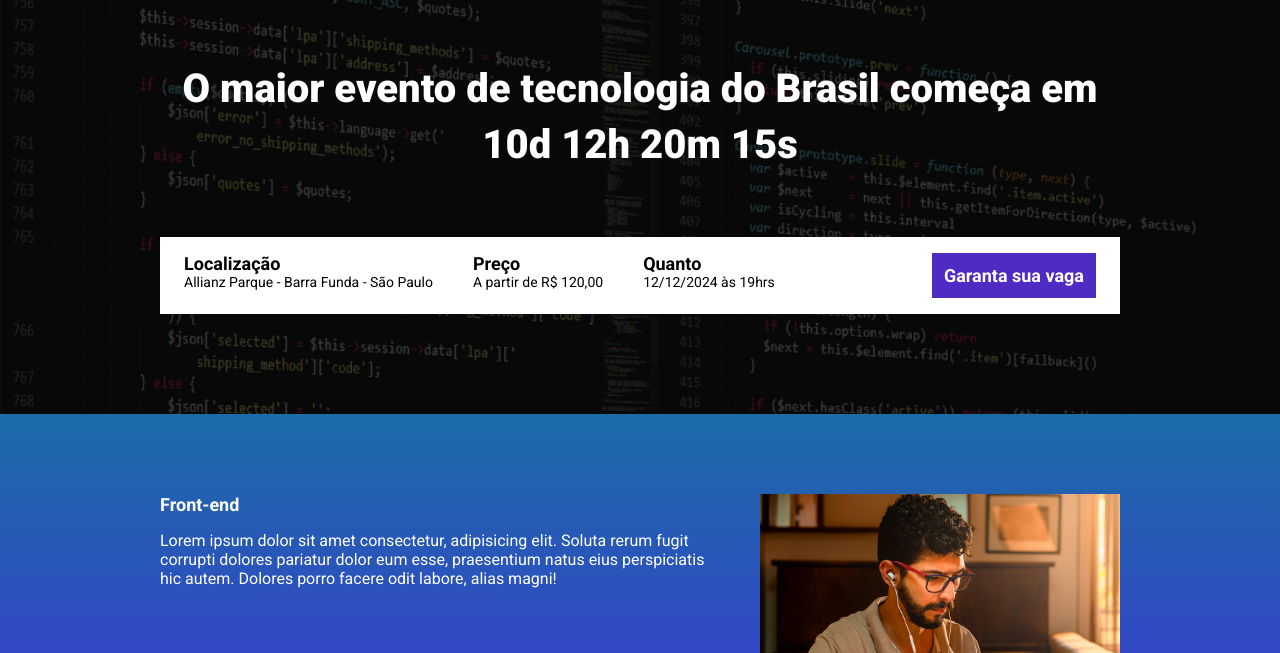
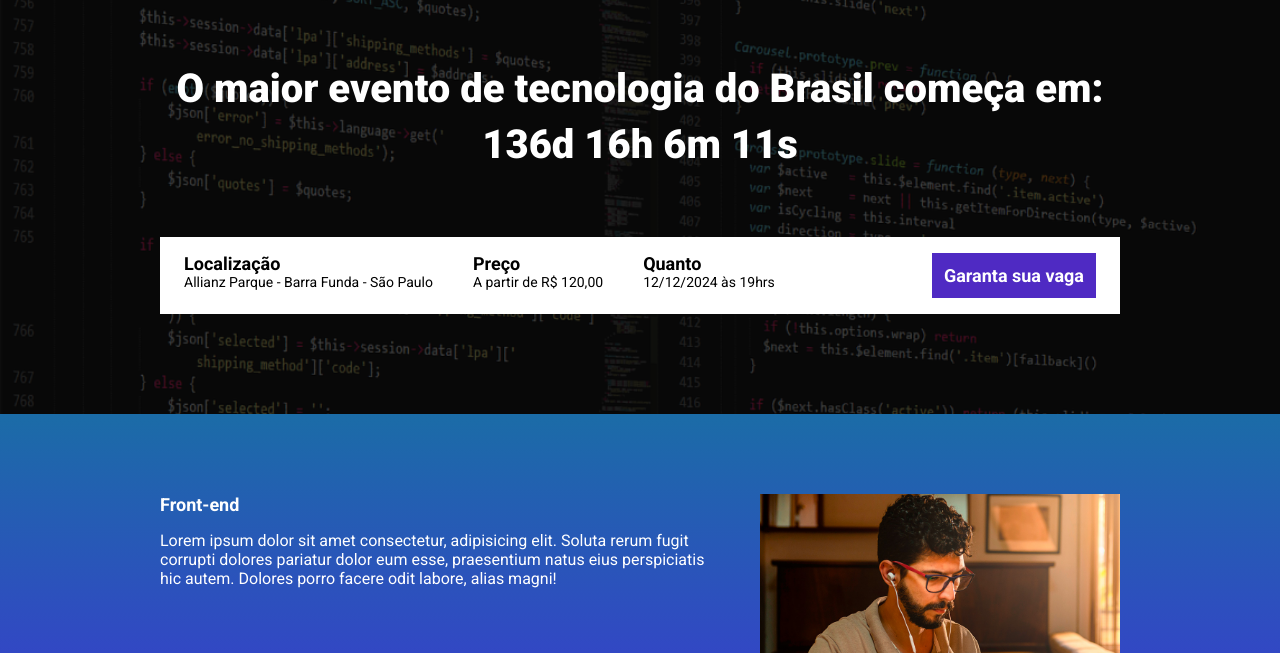
Before and after one commit to davidsaymon/ebacTechTalks, a website built with Parcel: page src/index.html in a window 1280 px wide. Shown: the part 147-800 px from the top of the page. Built offline with nearby package versions, Linux system fonts and the light colour scheme.

Commit message:
Criando a contagem regressiva

```diff
--- a/package.json
+++ b/package.json
@@ -2,9 +2,10 @@
   "name": "_5_ebactalks",
   "version": "1.0.0",
   "description": "",
-  "main": "index.js",
+
   "scripts": {
     "dev": "parcel src/index.html src/styles/main.scss src/scripts/main.js",
+    "build": "parcel build src/index.html",
     "test": "echo \"Error: no test specified\" && exit 1"
   },
   "keywords": [],
--- a/src/index.html
+++ b/src/index.html
@@ -18,7 +18,7 @@
     <header class="hero">
         <div class="container">
             <img class="hero__logo" src="./images/ebac_logo.svg" alt="Logomarca da Ebac">
-            <p class="hero__text">O maior evento de tecnologia do Brasil começa em 10d 12h 20m 15s</p>
+            <p class="hero__text">O maior evento de tecnologia do Brasil começa em: <span id="contador"></span></p>
             <div class="infos-bar">
                 <ul class="infos-bar__infos">
                     <li class="infos-bar__infos__item">
--- a/src/scripts/main.js
+++ b/src/scripts/main.js
@@ -1 +1,30 @@
 AOS.init();
+
+//Codigo para o contador de tempo
+const dataDoEvento = new Date("Dec 12, 2024 19:00:00");
+const timeStampDoEvento = dataDoEvento.getTime();
+
+const contaAsHoras = setInterval(function() {
+    const agora = new Date();
+    const timeStampAtual = agora.getTime();
+
+    const distanciaAteOEvento =timeStampDoEvento - timeStampAtual;
+
+    const diasEmMs = 1000 * 60 * 60 * 24 //Ms Milissegundos
+    const horasEmMs = 1000 * 60 * 60;
+    const minutosEmMs = 1000 * 60;
+
+    const diasAteOEvento = Math.floor(distanciaAteOEvento / diasEmMs);
+    const horasAteOEvento = Math.floor((distanciaAteOEvento % diasEmMs) / horasEmMs);
+    const minutosAteOEvento = Math.floor((distanciaAteOEvento % horasEmMs) / minutosEmMs);
+    const segundosAteOEvento = Math.floor((distanciaAteOEvento % minutosEmMs) / 1000);
+
+
+    //Contador funcionando na tela
+    document.getElementById('contador').innerHTML = `${diasAteOEvento}d ${horasAteOEvento}h ${minutosAteOEvento}m ${segundosAteOEvento}s `;
+
+    if (distanciaAteOEvento < 0) {
+        clearInterval(contaAsHoras);
+        document.getElementById('contador').innerHTML = 'Evento expirado';
+    }
+}, 1000);
```
